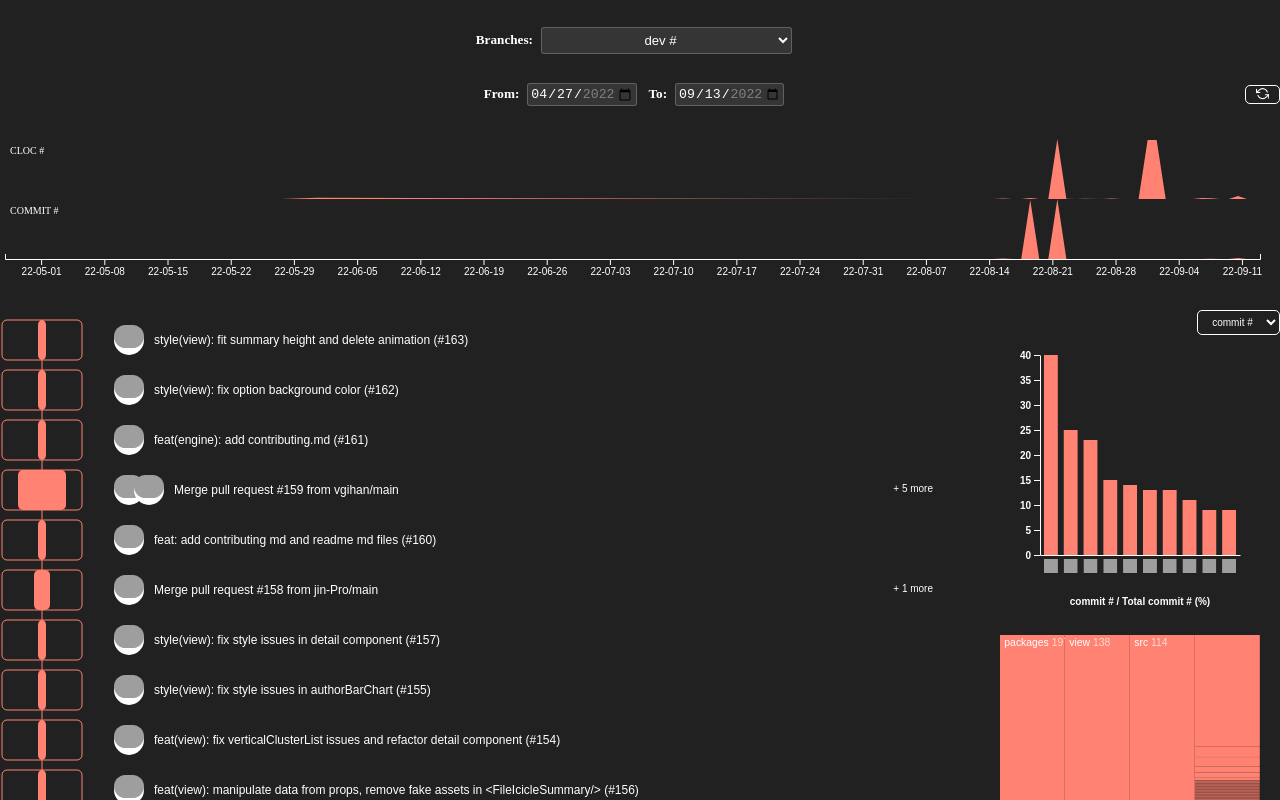
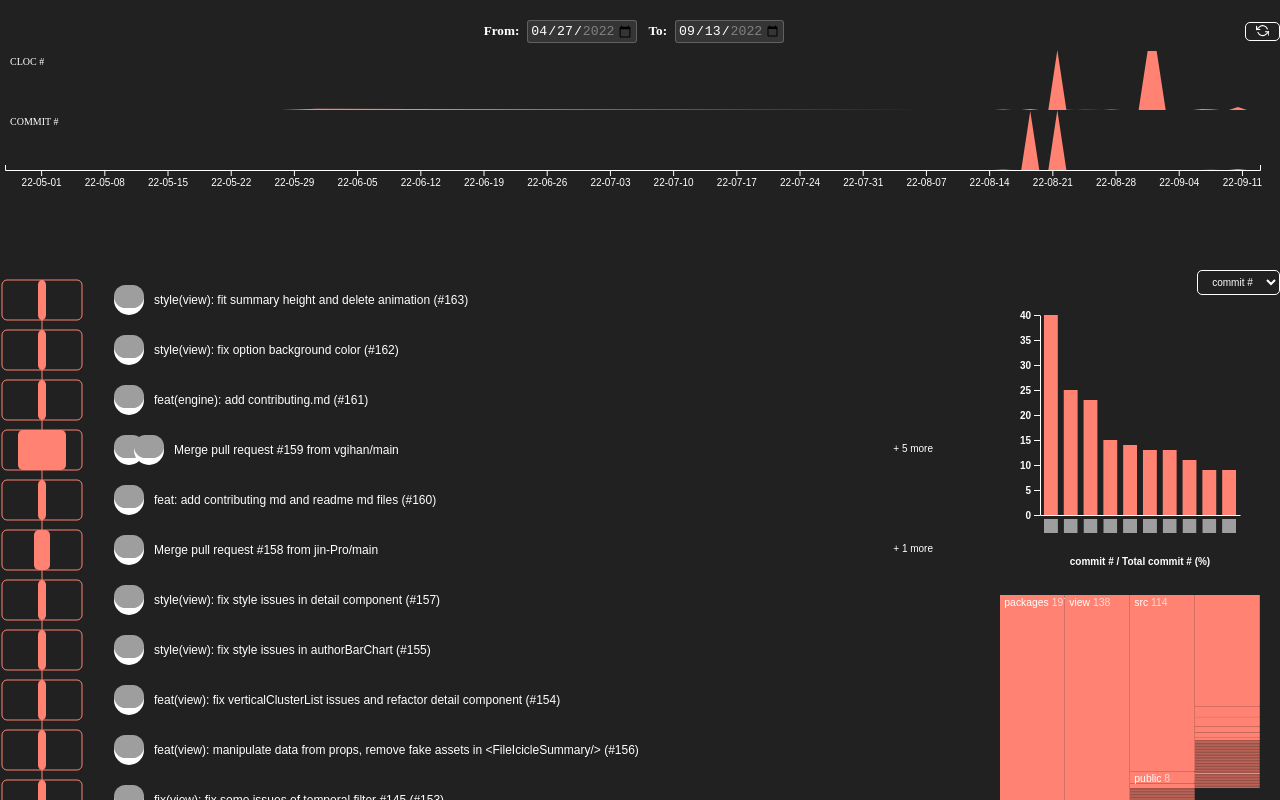
Before and after one commit to githru/githru-vscode-ext, a React (Create React App) app in the folder packages/view/: page / in a window 1280 px wide. Shown: the top 800 px of the page. Built offline with nearby package versions, Linux system fonts and the light colour scheme; grey boxes are pictures that could not be loaded.

Commit message:
fix: moved branch-seletor to filter

```diff
--- a/packages/view/src/App.scss
+++ b/packages/view/src/App.scss
@@ -4,19 +4,12 @@ body {
   color: #fff;
 }
 
-.head-container {
-  display: flex;
-  height: 80px;
-  justify-content: center;
-  align-items: center;
+.top-container {
+  margin-bottom: 30px;
+  height: 240px;
 }
 
 .middle-container {
-  margin-bottom: 30px;
-  height: 200px;
-}
-
-.bottom-container {
   display: flex;
   justify-content: center;
   height: calc(100vh - 200px);
--- a/packages/view/src/App.tsx
+++ b/packages/view/src/App.tsx
@@ -1,21 +1,13 @@
-import {
-  BranchSelector,
-  Statistics,
-  TemporalFilter,
-  VerticalClusterList,
-} from "components";
+import { Statistics, TemporalFilter, VerticalClusterList } from "components";
 import "./App.scss";
 
 const App = () => {
   return (
     <>
-      <div className="head-container">
-        <BranchSelector />
+      <div className="top-container">
+        <TemporalFilter />
       </div>
       <div className="middle-container">
-        <TemporalFilter />
-      </div>
-      <div className="bottom-container">
         <VerticalClusterList />
         <Statistics />
       </div>
--- a/packages/view/src/components/BranchSelector/BranchSelector.scss
+++ b/packages/view/src/components/BranchSelector/BranchSelector.scss
@@ -3,9 +3,10 @@
   align-items: center;
   font-weight: 600;
   font-size: 0.825rem;
-  max-width: 328.34px;
+  max-width: 300px;
   width: 100%;
   user-select: none;
+  margin-right: 20px;
 
   .select-box {
     text-align: center;
--- a/packages/view/src/components/BranchSelector/BranchSelector.tsx
+++ b/packages/view/src/components/BranchSelector/BranchSelector.tsx
@@ -13,7 +13,7 @@ const BranchSelector = () => {
       <select className="select-box">
         {arr.map((option) => (
           <option key={option} value={option}>
-            {option === arr[0] ? `${option} #` : option}
+            {option}
           </option>
         ))}
       </select>
--- a/packages/view/src/components/BranchSelector/index.ts
+++ /dev/null
@@ -1 +0,0 @@
-export { default as BranchSelector } from "./BranchSelector";
--- a/packages/view/src/components/TemporalFilter/TemporalFilter.scss
+++ b/packages/view/src/components/TemporalFilter/TemporalFilter.scss
@@ -4,12 +4,12 @@
 
   .data-control-container {
     display: flex;
+    position: fixed;
     flex-direction: row;
-    justify-content: space-between;
     align-items: center;
     z-index: 10;
     width: 100%;
-    padding: 3px;
+    padding-top: 20px;
     background: #212121;
     color: white;
     .filter {
@@ -30,7 +30,7 @@
     width: 100%;
     align-content: space-around;
     position: relative;
-    top: 30px;
+    top: 50px;
   }
 
   .line-charts-svg {
--- a/packages/view/src/components/index.ts
+++ b/packages/view/src/components/index.ts
@@ -1,5 +1,4 @@
 export * from "./Detail";
-export * from "./BranchSelector";
 export * from "./Statistics";
 export * from "./TemporalFilter";
 export * from "./VerticalClusterList";
```
